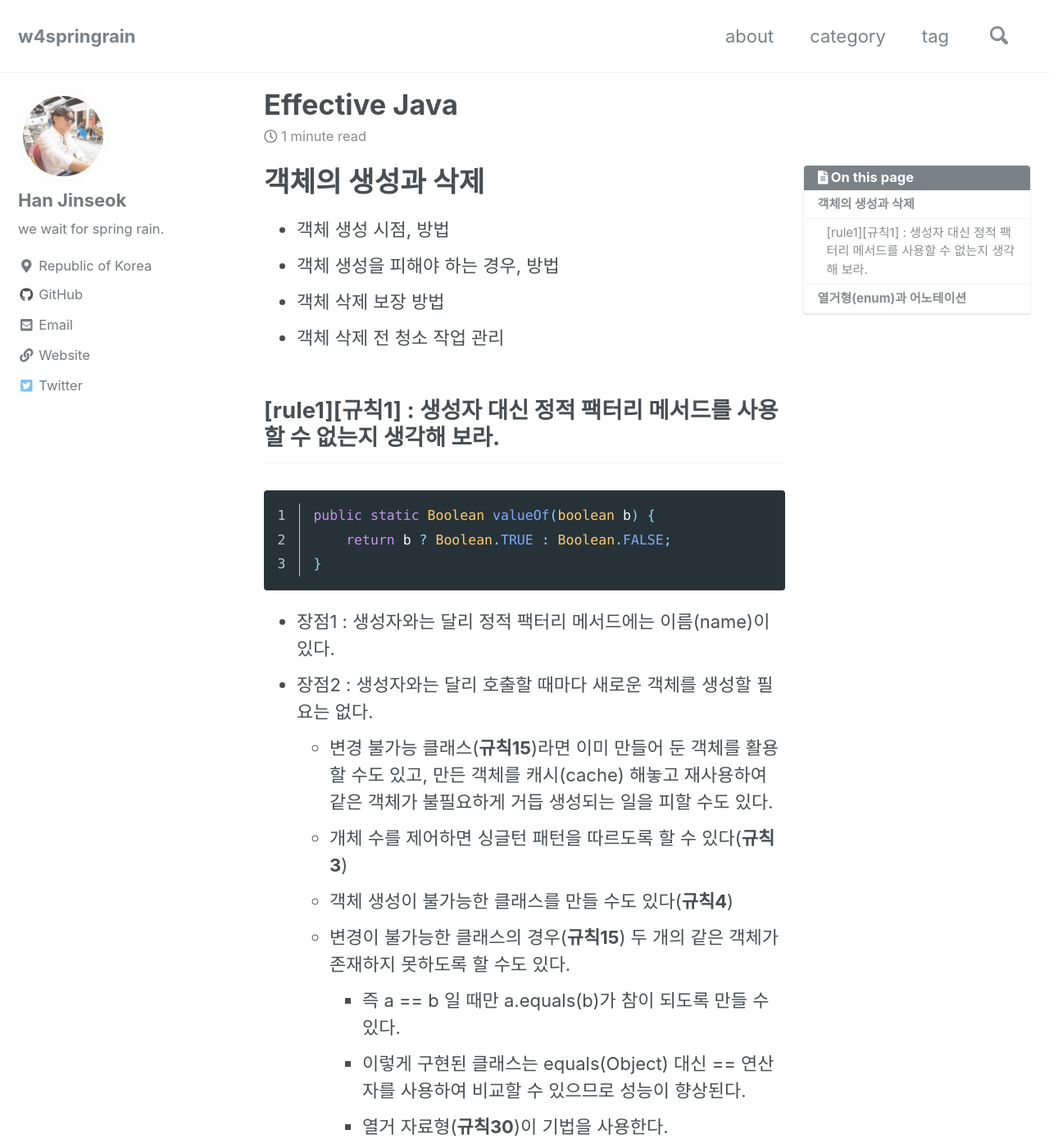
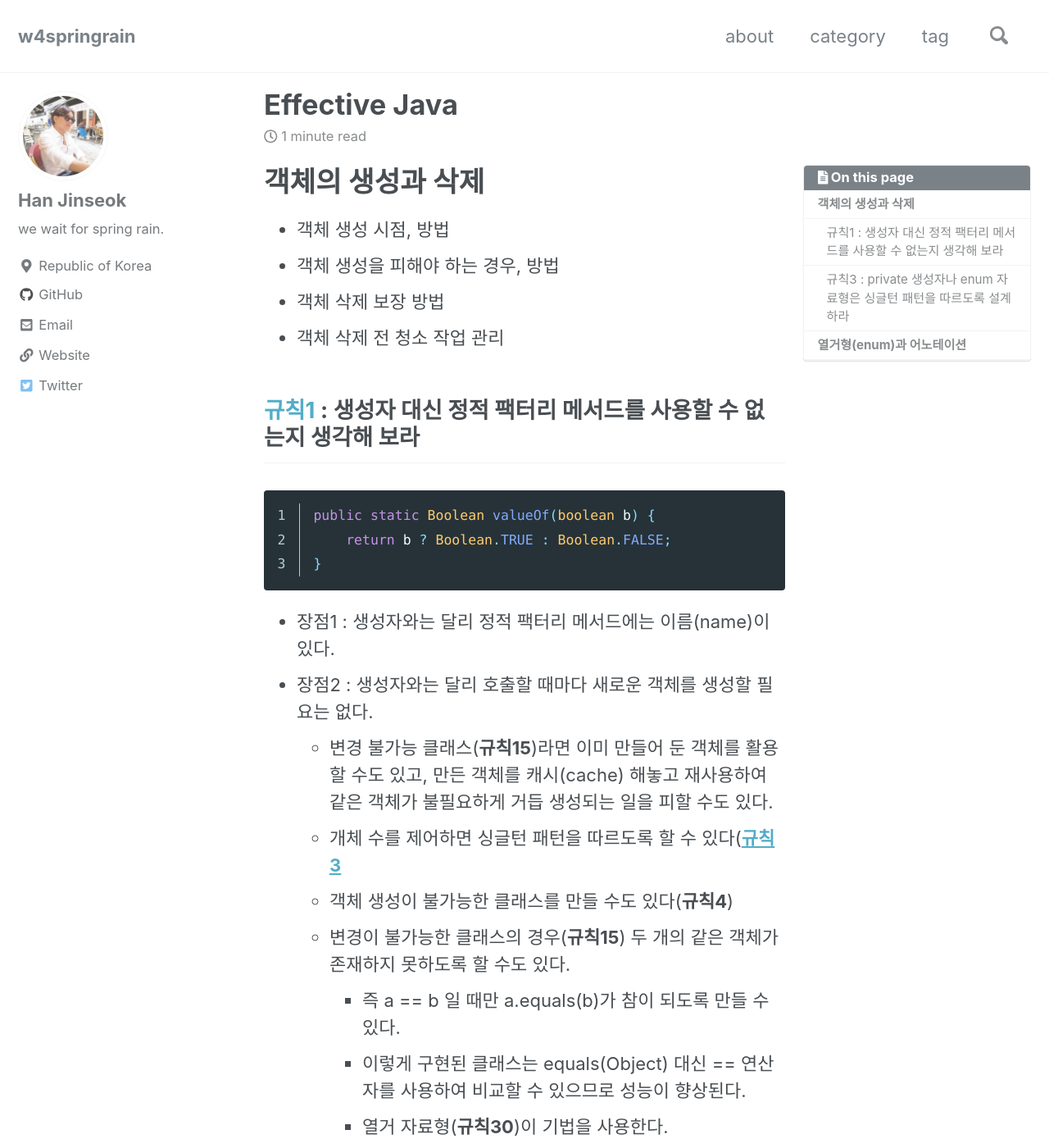
Before and after one commit to moregorenine/moregorenine.github.io, a Jekyll site: the page built from _posts/book/2020-01-08-effective-java.md, in a window 1280 px wide and 1400 px high. Shown: the whole window at 82% size. Built offline with Jekyll 4.4.1, drawn with Linux system fonts in a browser that asks for light colours; nearby versions of some CDN libraries; comment, search, counter and statistics services are not loaded; a style sheet for code colours, icons or effects is not loaded; some of the changed text lies outside the part shown.

Commit message:
Update 2020-01-08-effective-java.md

```diff
--- a/_posts/book/2020-01-08-effective-java.md
+++ b/_posts/book/2020-01-08-effective-java.md
@@ -14,7 +14,7 @@ toc_sticky: true
 - 객체 삭제 보장 방법
 - 객체 삭제 전 청소 작업 관리
 
-## [rule1][**규칙1**] : 생성자 대신 정적 팩터리 메서드를 사용할 수 없는지 생각해 보라.
+## <a name="rule1">**규칙1**</a> : 생성자 대신 정적 팩터리 메서드를 사용할 수 없는지 생각해 보라
 {% highlight java linenos %}
 public static Boolean valueOf(boolean b) {
     return b ? Boolean.TRUE : Boolean.FALSE;
@@ -24,7 +24,7 @@ public static Boolean valueOf(boolean b) {
 - 장점2 : 생성자와는 달리 호출할 때마다 새로운 객체를 생성할 필요는 없다.
   - 변경 불가능 클래스(**규칙15**)라면 이미 만들어 둔 객체를 활용할 수도 있고,
   만든 객체를 캐시(cache) 해놓고 재사용하여 같은 객체가 불필요하게 거듭 생성되는 일을 피할 수도 있다.
-  - 개체 수를 제어하면 싱글턴 패턴을 따르도록 할 수 있다(**규칙3**)
+  - 개체 수를 제어하면 싱글턴 패턴을 따르도록 할 수 있다([**규칙3**](#rule3)
   - 객체 생성이 불가능한 클래스를 만들 수도 있다(**규칙4**)
   - 변경이 불가능한 클래스의 경우(**규칙15**) 두 개의 같은 객체가 존재하지 못하도록 할 수도 있다.
     - 즉 a == b 일 때만 a.equals(b)가 참이 되도록 만들 수 있다.
@@ -42,5 +42,7 @@ public static Boolean valueOf(boolean b) {
 - 단점1 : public이나 protected로 선언된 생성자가 없으므로 하위 클래스를 만들 수 없다.
 - 단점2 : 정적 팩터리 메서드가 다른 정적 메서드와 확연히 구분되지 않는다.
 
+## <a name="rule3">**규칙3**</a> : private 생성자나 enum 자료형은 싱글턴 패턴을 따르도록 설계하라
+
 # 열거형(enum)과 어노테이션
 자바 1.5에는 새로운 참조 자료형(reference type)이 추가되었다. 열거형(enum type)이라 불리는 새로운 종류의 클래스와, 어노테이션 자료형이라 불리는 새로운 종류의 인터페이스가 그것이다.
```
